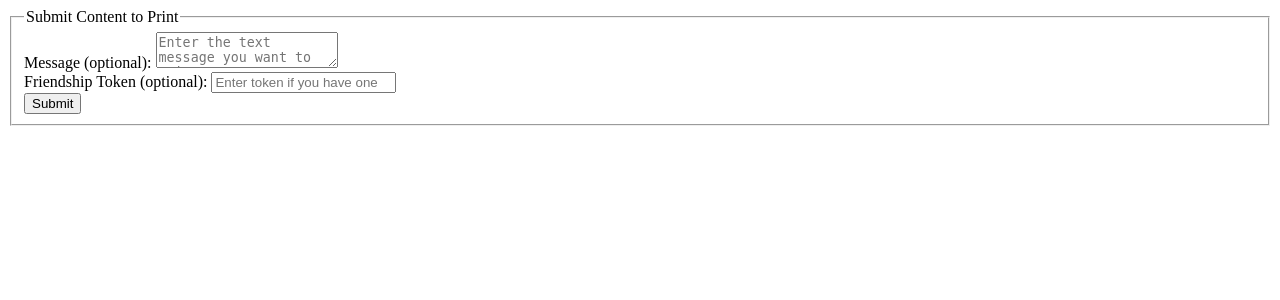
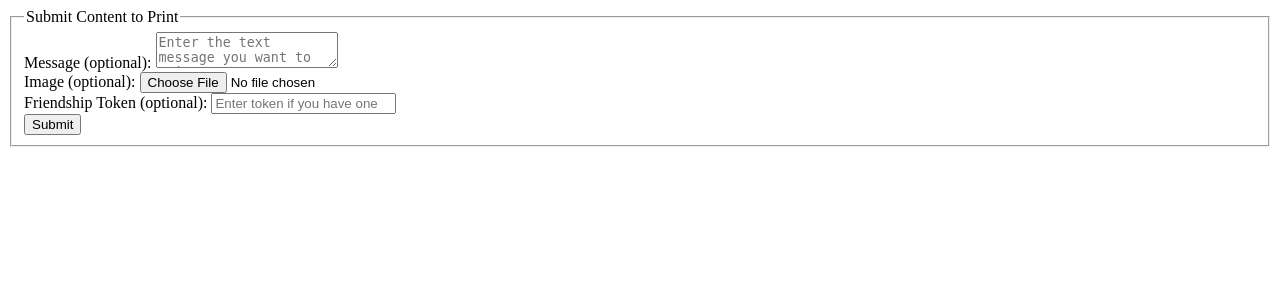
Before and after one commit to xiaoxiae/Printomat, a FastAPI app: page /form in a window 1280 px wide. Shown: the top 300 px of the page. Run offline with FastAPI, Linux system fonts and the light colour scheme.

Commit message:
server: updated form to support image + message

```diff
--- a/server/templates/form.html
+++ b/server/templates/form.html
@@ -5,6 +5,17 @@
     <meta name="viewport" content="width=device-width, initial-scale=1.0">
     <title>Receipt Printer - Submit Print Job</title>
     <script src="https://unpkg.com/htmx.org"></script>
+    <script>
+    function handleImageSelect(e) {
+        const file = e.target.files[0];
+        if (!file) return;
+        const reader = new FileReader();
+        reader.onload = function() {
+            document.getElementById('image').value = reader.result.split(',')[1];
+        };
+        reader.readAsDataURL(file);
+    }
+    </script>
 </head>
 <body>
     <form id="printForm" hx-post="/submit" hx-target="#printForm" hx-swap="outerHTML">
@@ -14,6 +25,12 @@
             <div>
                 <label for="message">Message (optional):</label>
                 <textarea id="message" name="message" placeholder="Enter the text message you want to print..."></textarea>
+            </div>
+
+            <div>
+                <label for="imageFile">Image (optional):</label>
+                <input type="file" id="imageFile" accept="image/png" onchange="handleImageSelect(event)">
+                <input type="hidden" id="image" name="image">
             </div>
 
             <div>
```
